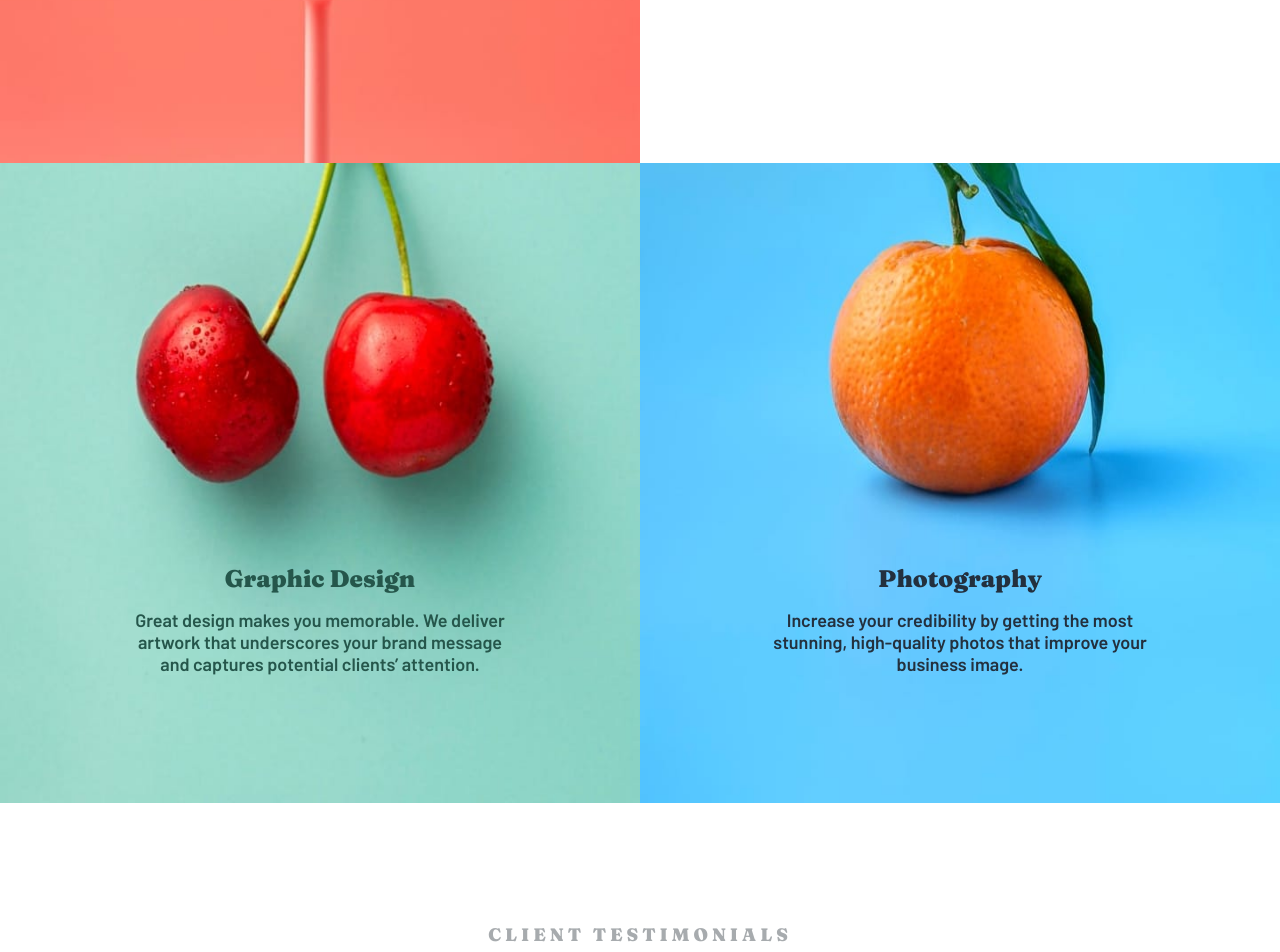
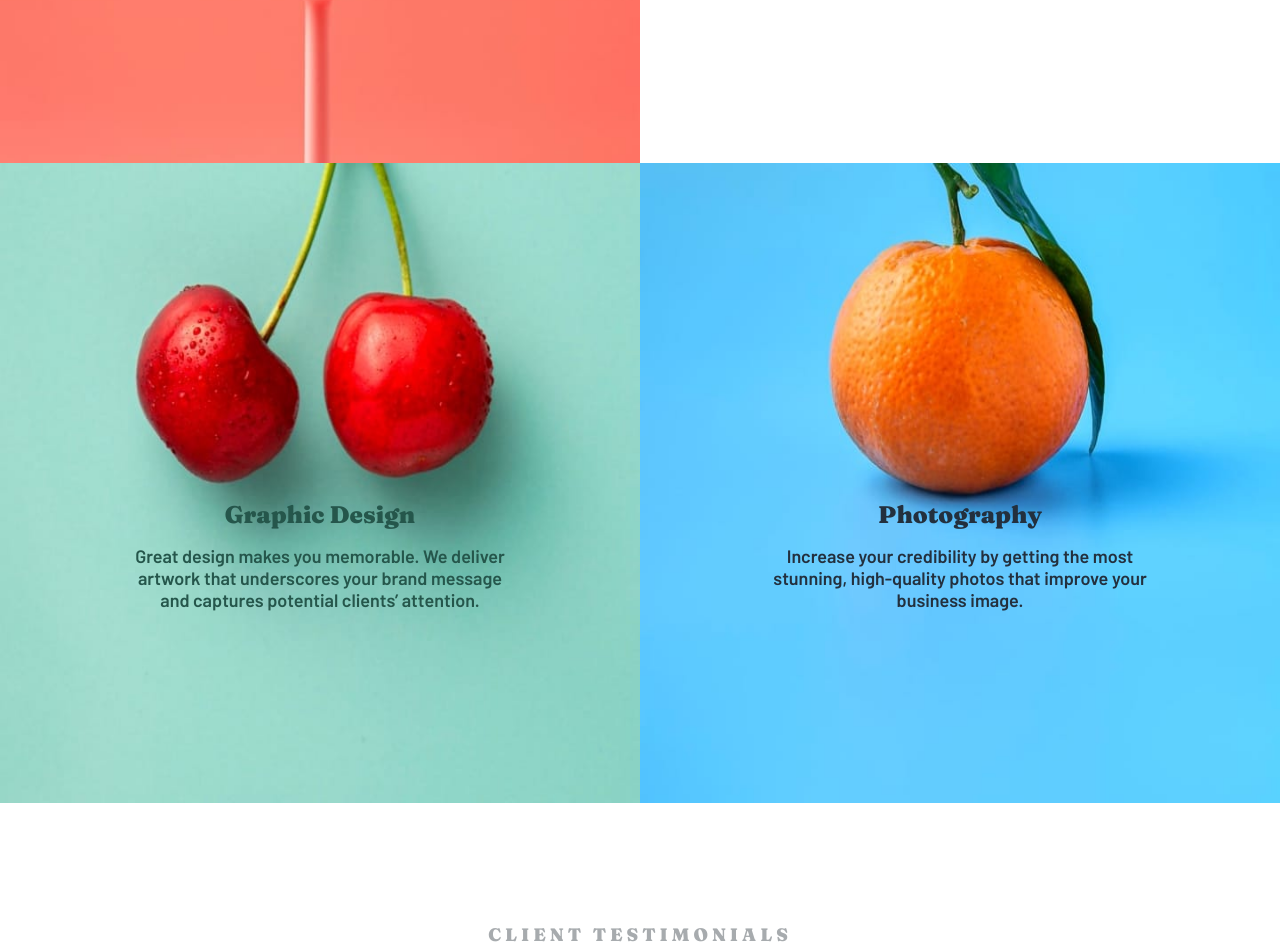
Before and after one commit to GL-19/sunnyside-agency-landing-page, a React (Create React App) app: page / in a window 1280 px wide. Shown: the part 1917-2869 px from the top of the page. Built offline with nearby package versions, Linux system fonts and the light colour scheme.

Commit message:
Corrected padding articles

```diff
--- a/src/components/LandingPageMain/components/SectionBackground/styles.ts
+++ b/src/components/LandingPageMain/components/SectionBackground/styles.ts
@@ -20,6 +20,8 @@ export const Container = styled.div<ContainerProps>`
 	width: 100%;
 	height: 100%;
 	min-height: 50vw;
+
+	padding: 5vw 0;
 
 	background: no-repeat url(${({ desktopBackground }) => desktopBackground});
 	background-size: 100% 100%;
```
